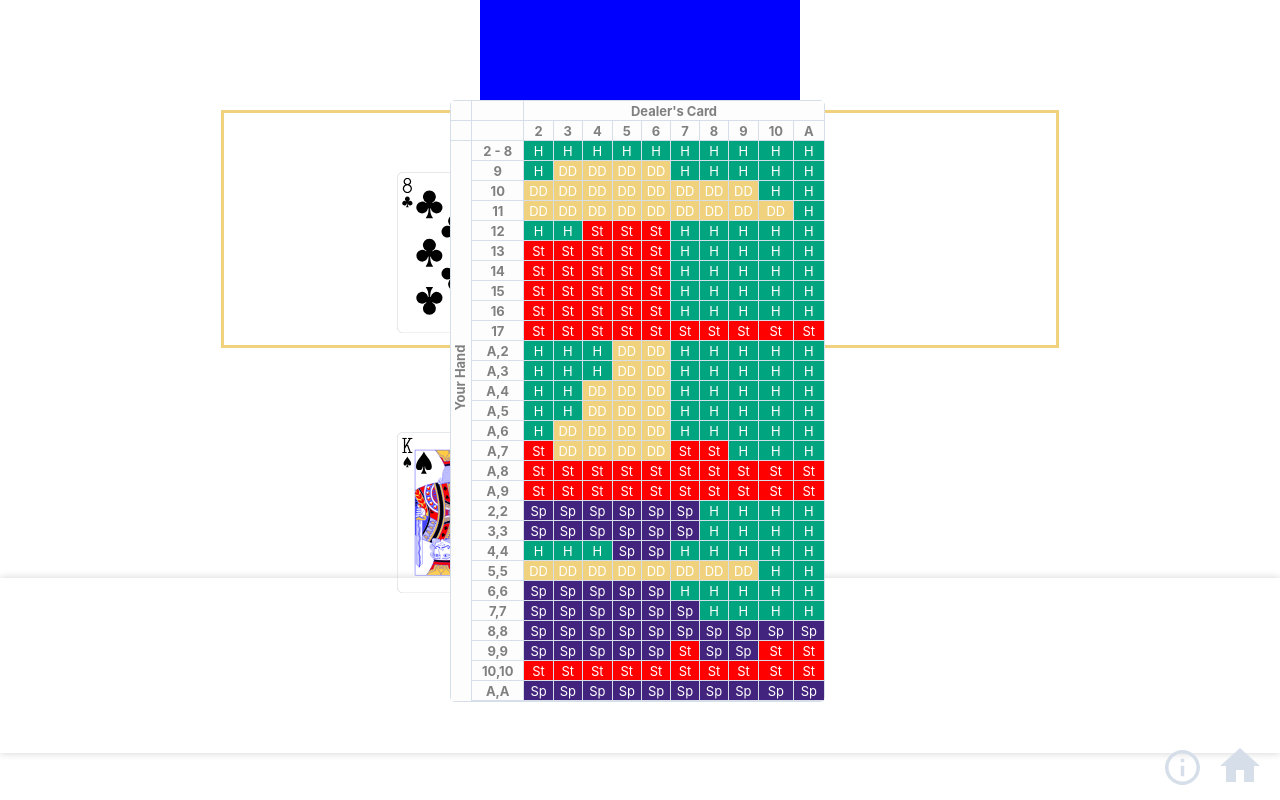
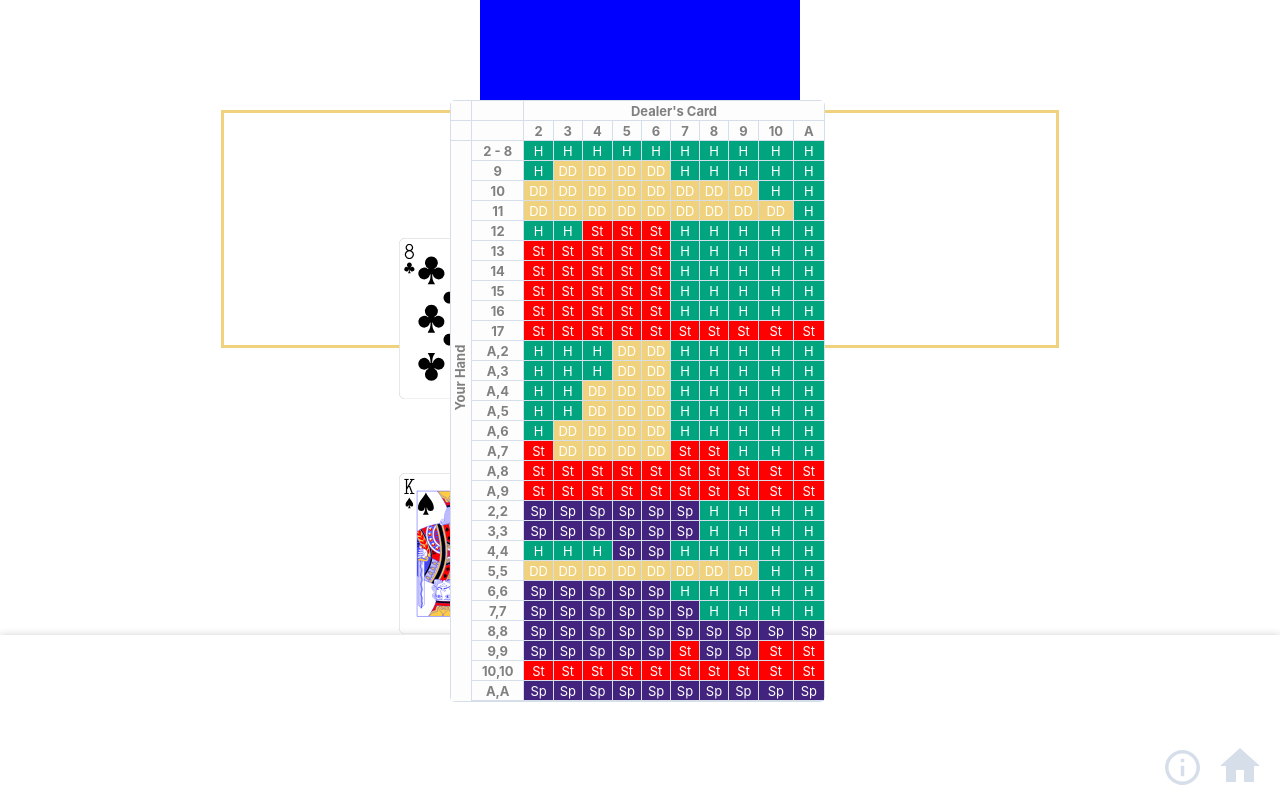
Before and after one commit to slslsls/jumpingjacks, a React (Create React App) app: page /practice-blackjack in a window 1280 px wide. Built offline with nearby package versions, Linux system fonts and the light colour scheme.

Commit message:
make cards non-sticky; deal-again jerk motion is back, need to fix

```diff
--- a/src/components/BlackjackContainer.css
+++ b/src/components/BlackjackContainer.css
@@ -57,10 +57,6 @@ html, body {
   font-weight: bold;
 }
 
-.cards-pre-deal {
-  margin-top: -150%;
-}
-
 .cards-discarded {
   margin-left: -130%;
 }
@@ -71,9 +67,9 @@ html, body {
 }
 
 .dealer-downcard {
-  position: fixed;
-  top: 17.5%;
-  left: 43%;
+  position: absolute;
+  top: 8%;
+  left: 40%;
   -webkit-transition:all .4s ease;
      -moz-transition:all .4s ease;
       -ms-transition:all .4s ease;
@@ -82,9 +78,9 @@ html, body {
 }
 
 .dealer-upcard {
-  position: fixed;
-  top: 21.5%;
-  left: 31%;
+  position: absolute;
+  margin-top: 15%;
+  left: 21%;
   -webkit-transition:all .7s ease;
      -moz-transition:all .7s ease;
       -ms-transition:all .7s ease;
@@ -93,9 +89,9 @@ html, body {
 }
 
 .user-backcard {
-  position: fixed;
-  top: 54%;
-  left: 31%;
+  position: absolute;
+  margin-top: 15%;
+  left: 21%;
   -webkit-transition:all .2s ease;
      -moz-transition:all .2s ease;
       -ms-transition:all .2s ease;
@@ -104,14 +100,18 @@ html, body {
 }
 
 .user-frontcard {
-  position: fixed;
-  top: 50%;
-  left: 43%;
+  position: absolute;
+  top: 8%;
+  left: 40%;
   -webkit-transition:all .5s ease;
      -moz-transition:all .5s ease;
       -ms-transition:all .5s ease;
        -o-transition:all .5s ease;
           transition:all .5s ease;
+}
+
+.cards-pre-deal {
+  margin-top: -200%;
 }
 
 .instant-transition {
@@ -125,14 +125,21 @@ html, body {
 .user-cards-container {
   width: 100%;
   height: 240px;
+  margin: auto;
+  top: 10px;
+  position: relative;
+  height: 14.5em;
+  width: 65%;
 }
 
 .actions-container {
+  bottom: -110px;
   padding-top: 5px;
   position: fixed;
   width: 100%;
-  height: 170px;
+  height: 270px;
   box-shadow: 0 0 8px lightgray;
+  background-color: white;
 }
 
 .deal-again {
@@ -172,7 +179,7 @@ html, body {
 .info-button {
   height: 35px;
   width: 35px;
-  position: absolute;
+  position: fixed;
   right: 80px;
   bottom: 15px;
   padding: 0;
@@ -180,7 +187,7 @@ html, body {
 }
 
 .home-button {
-  position: absolute;
+  position: fixed;
   right: 20px;
   bottom: 15px;
   height: 40px;
```
